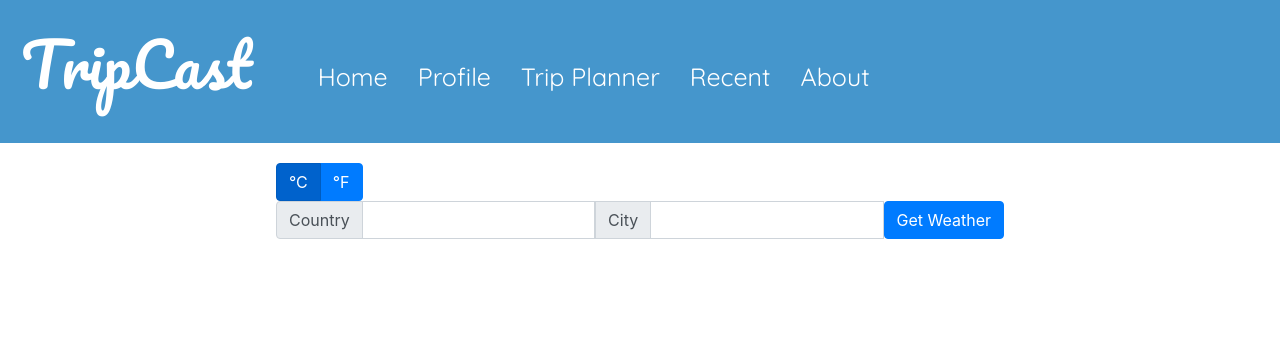
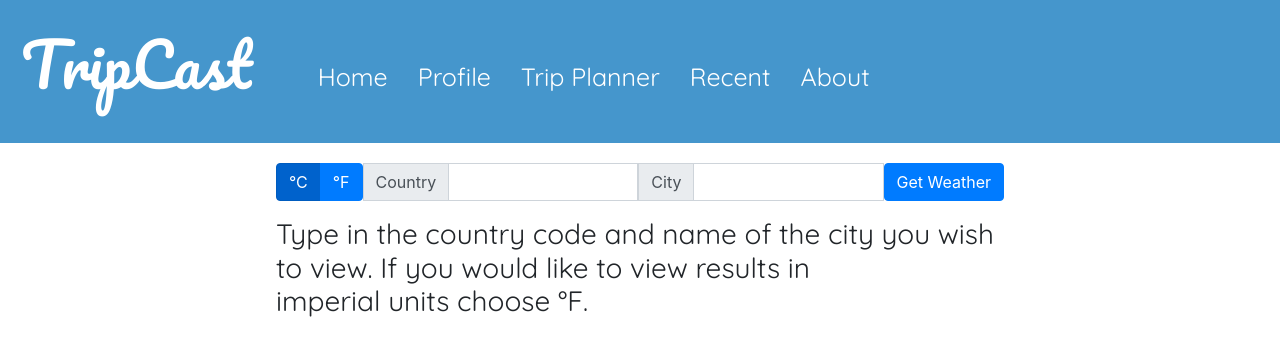
Before and after one commit to rajibkhan976/TripCast, a React (Create React App) app: page / in a window 1280 px wide. Shown: the top 354 px of the page. Built offline with nearby package versions, Linux system fonts and the light colour scheme.

Commit message:
added instructions

```diff
--- a/src/Components/CSS/home.module.css
+++ b/src/Components/CSS/home.module.css
@@ -4,7 +4,9 @@
     width: 60%;
     margin: auto;
     padding: 20px;
+
 }
 
-.buttons {
+.instructions {
+    text-align: center;
 }
--- a/src/Components/SearchComponent.js
+++ b/src/Components/SearchComponent.js
@@ -1,50 +1,54 @@
 import React, { Component } from 'react';
 import Button from '../../node_modules/react-bootstrap/Button';
-import InputGroup from '../../node_modules/react-bootstrap/InputGroup'
-import FormControl from '../../node_modules/react-bootstrap/FormControl'
-import Form from '../../node_modules/react-bootstrap/Form'
-import styles from './CSS/home.module.css'
-import ToggleButtonGroup from '../../node_modules/react-bootstrap/ToggleButtonGroup'
-import ToggleButton from '../../node_modules/react-bootstrap/ToggleButton'
+import InputGroup from '../../node_modules/react-bootstrap/InputGroup';
+import FormControl from '../../node_modules/react-bootstrap/FormControl';
+import Form from '../../node_modules/react-bootstrap/Form';
+import styles from './CSS/home.module.css';
+import ToggleButtonGroup from '../../node_modules/react-bootstrap/ToggleButtonGroup';
+import ToggleButton from '../../node_modules/react-bootstrap/ToggleButton';
 
 
-const SearchComponent = (props) => (
 
+
+
+const SearchComponent = props => (
   <Form onSubmit={props.fetchWeather}>
-  <ToggleButtonGroup type="radio" name="options" defaultValue='celsius' className={styles.buttons}>
-      <ToggleButton value='celsius'>°C</ToggleButton>
-      <ToggleButton value='fahrenheit'>°F</ToggleButton>
-    </ToggleButtonGroup>
     <InputGroup className="mb-3">
       <InputGroup.Prepend>
-       <InputGroup.Text id="inputGroup-sizing-default" >Country</InputGroup.Text>
-
+        <ToggleButtonGroup
+          type="radio"
+          name="options"
+          defaultValue="celsius"
+          className={styles.buttons}
+        >
+          <ToggleButton value="celsius">°C</ToggleButton>
+          <ToggleButton value="fahrenheit">°F</ToggleButton>
+        </ToggleButtonGroup>
+        <InputGroup.Text id="inputGroup-sizing-default">
+          Country
+        </InputGroup.Text>
       </InputGroup.Prepend>
       <FormControl
-
-       name='country'
-
+        name="country"
         aria-label="Default"
         aria-describedby="inputGroup-sizing-default"
       />
       <InputGroup.Prepend>
-       <InputGroup.Text id="inputGroup-sizing-default"
-        type="text">City</InputGroup.Text>
-
+        <InputGroup.Text id="inputGroup-sizing-default" type="text">
+          City
+        </InputGroup.Text>
       </InputGroup.Prepend>
       <FormControl
-       name='city'
+        name="city"
         aria-label="Default"
         aria-describedby="inputGroup-sizing-default"
       />
-     <Button variant='primary' type="submit">Get Weather</Button>
+      <Button variant="primary" type="submit">
+        Get Weather
+      </Button>
+    </InputGroup>
 
-   </InputGroup>
   </Form>
-
-
-
 );
 
-
 export default SearchComponent;
--- a/src/Components/WeatherDisplayComponent.js
+++ b/src/Components/WeatherDisplayComponent.js
@@ -427,7 +427,9 @@ class WeatherDisplayComponent extends Component {
                             </div>
                         </Card.Body>
                     </Card>
-                : null}
+                :  <span className={styles.instructions}>
+                <h3>Type in the country code and name of the city you wish to view. If you would like to view results in <br/> imperial units choose °F.</h3>
+              </span>}
             </div>
         );
     }
--- a/src/Screens/HomeScreen.js
+++ b/src/Screens/HomeScreen.js
@@ -51,6 +51,7 @@ export class HomeScreen extends Component {
         }
       })
       .catch(error => console.error(error));
+
     this.fetchForecast(city, country, apiKey, unit);
   };
 
```
Also changed, not shown: src/index.css (line endings or trailing spaces). Lines whose indentation alone changed are shown as unchanged.
